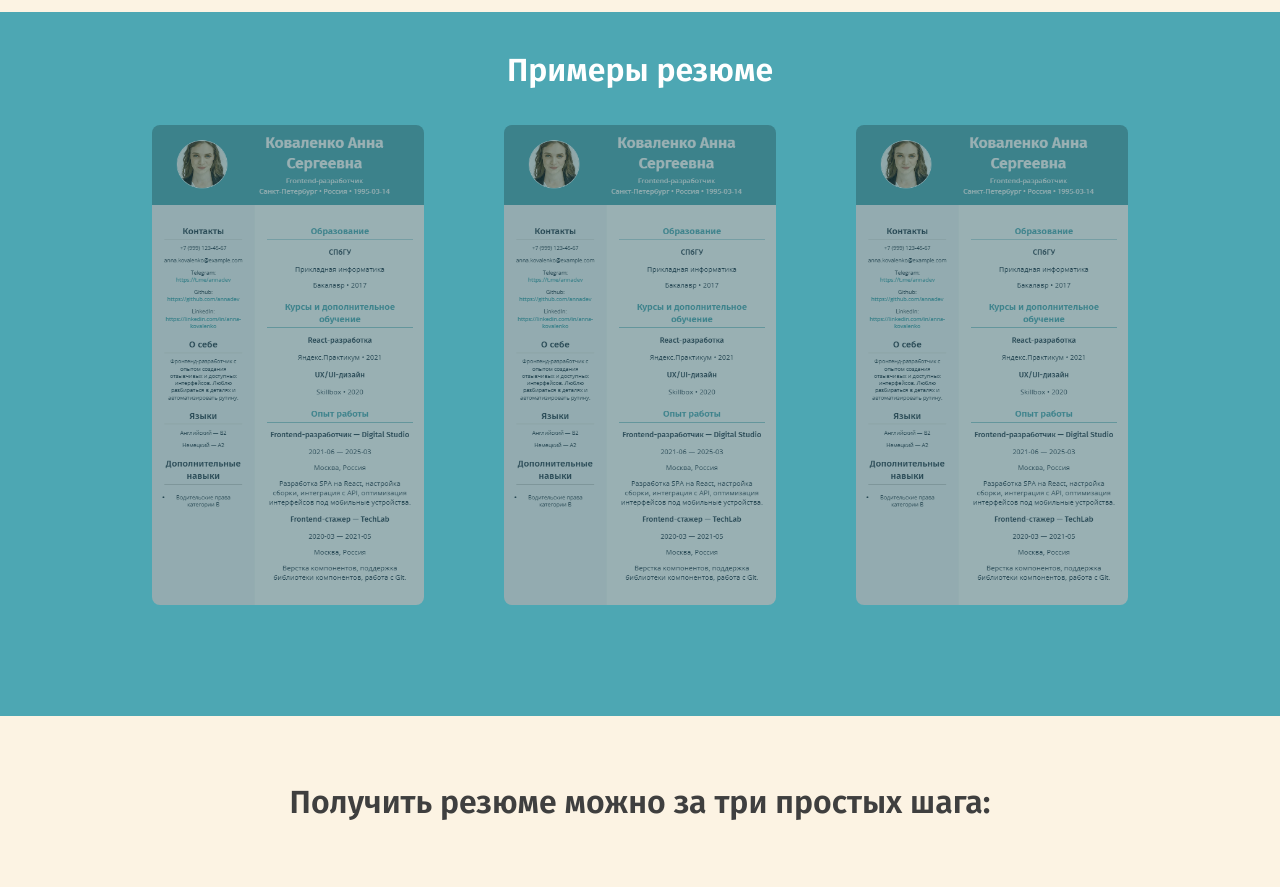
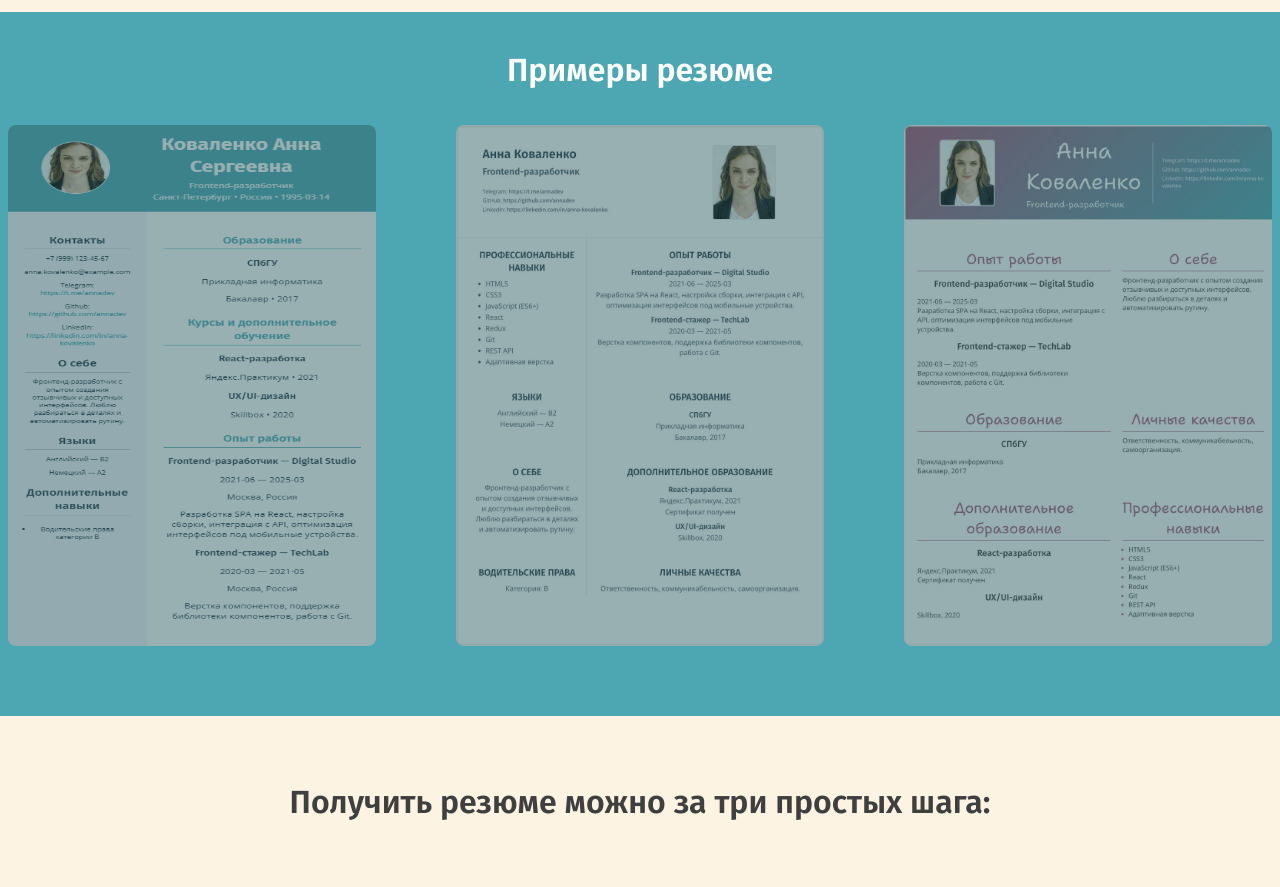
Before and after one commit to anvdmal/resume-plus-frontend, a React (Vite) app: page / in a window 1280 px wide. Shown: the part 1620-2507 px from the top of the page. Built offline with nearby package versions, Linux system fonts and the light colour scheme; a web font is replaced by a local one.

Commit message:
edit aspect ratio for templates preview

```diff
--- a/src/components/main_sections/TemplatesPreviewSection.jsx
+++ b/src/components/main_sections/TemplatesPreviewSection.jsx
@@ -1,6 +1,6 @@
 import Template1 from "../../assets/img-template-one.png";
-import Template2 from "../../assets/img-template-one.png"; //заменить на готовые шаблоны
-import Template3 from "../../assets/img-template-one.png";
+import Template2 from "../../assets/img-template-two.png";
+import Template3 from "../../assets/img-template-three.png";
 import "../../styles/main_sections/TemplatesPreviewSection.css";
 
 export default function TemplatesPreviewSection() {
--- a/src/styles/main_sections/TemplatesPreviewSection.css
+++ b/src/styles/main_sections/TemplatesPreviewSection.css
@@ -27,8 +27,8 @@
 
 .template-card {
     position: relative;
-    width: 17rem;
-    height: 30rem;
+    width: 23rem;
+    height: 32.522rem;
     transition: all 0.4s ease;
 }
 
```
Also changed, not shown: src/assets/img-template-three.png (added), src/assets/img-template-two.png (added).
